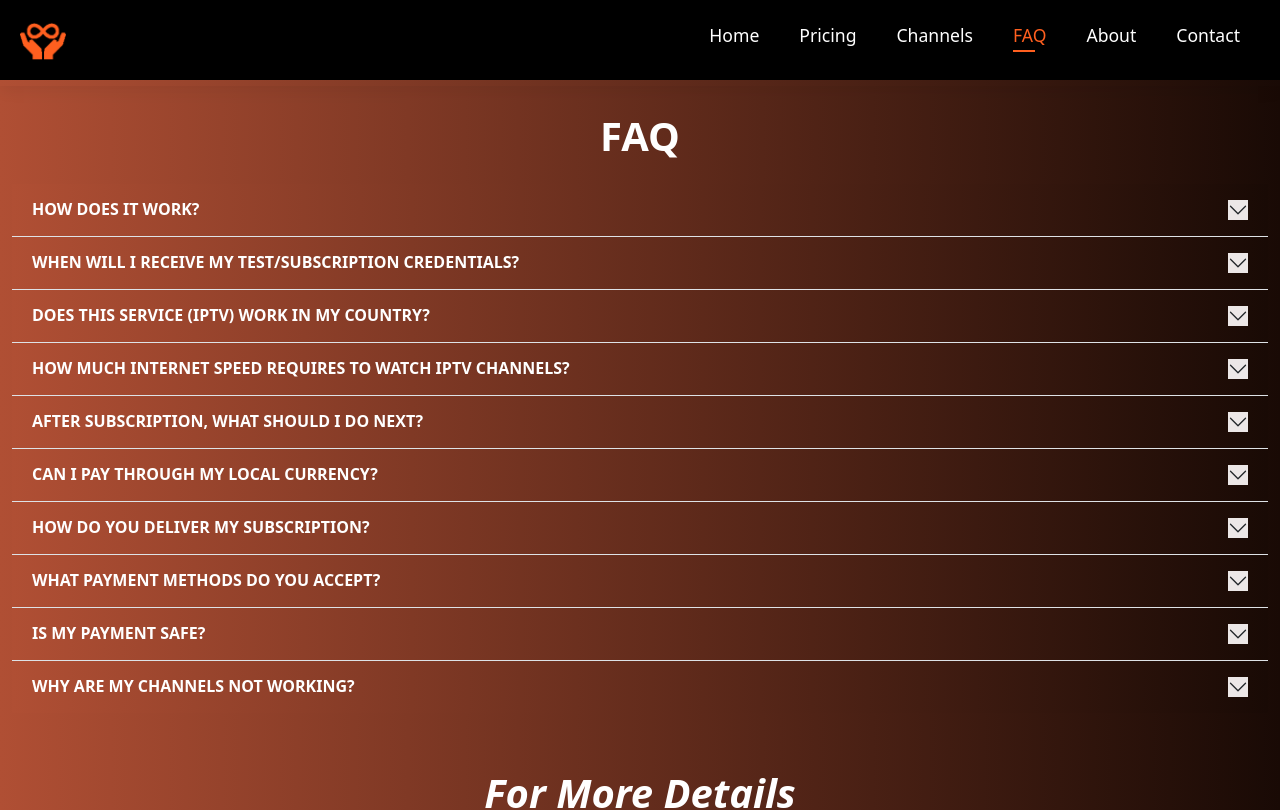
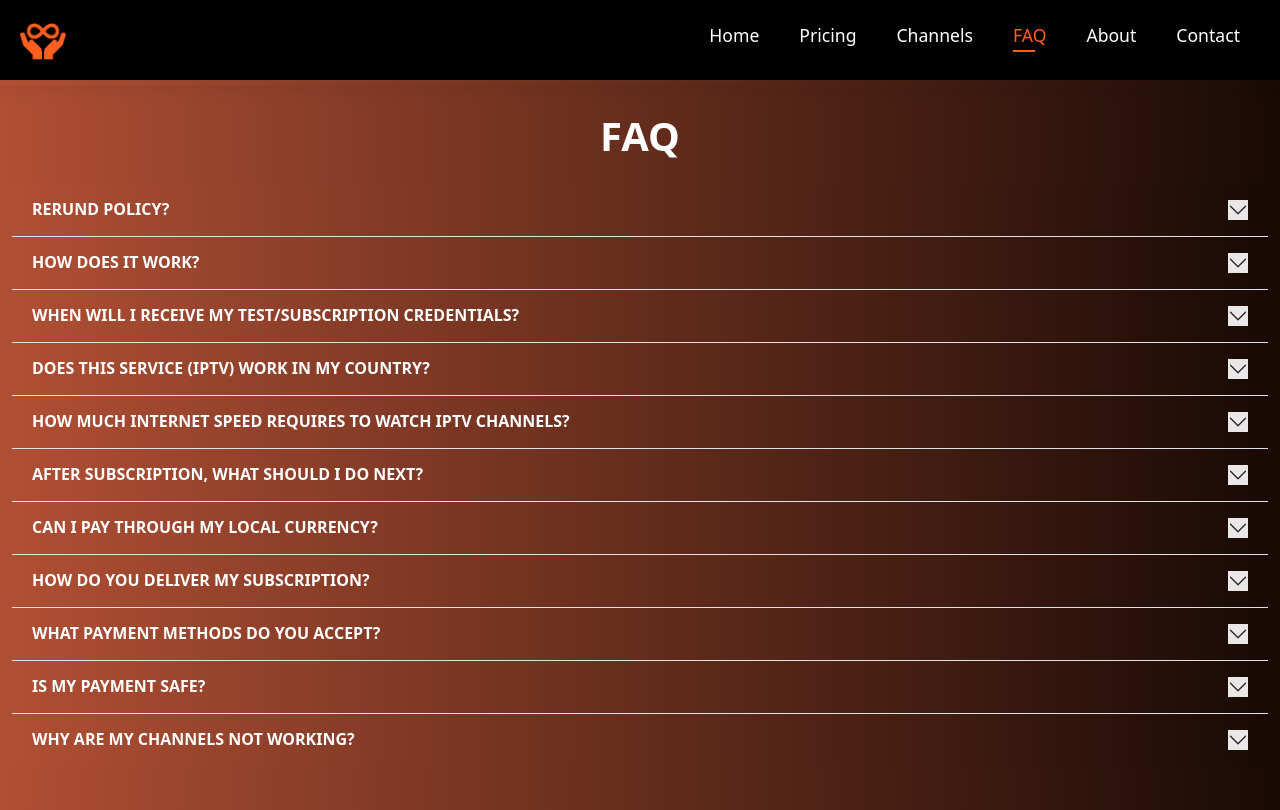
Before and after one commit to mohovic0/projectiptv, a Next.js app: page /faq in a window 1280 px wide. Shown: the top 810 px of the page. Built offline with nearby package versions, Linux system fonts and the light colour scheme.

Commit message:
refund policy

```diff
--- a/pages/faq/index.js
+++ b/pages/faq/index.js
@@ -3,6 +3,7 @@ import styles from "./Faq.module.css";
 import Head from "next/head";
 import Chatwhatsap from "@/components/chatwhatsap";
 import ContactForm from "@/components/contactForm";
+import Link from "next/link";
 
 
 function Faq() {
@@ -42,6 +43,40 @@ function Faq() {
           <section className={`container-fluid pt-5 pb-2 ${styles.section1}`}>
               <h1 className="fs-1 fw-bolder text-black pt-5 text-white mt-3 text-center mb-4">FAQ</h1>
               <div className="accordion accordion-flush" id="accordionFlushExample">
+
+              <div className={`accordion-item ${styles.accordionBtn}`}>
+                  <h2 className="accordion-header">
+                    <button
+                      className={`accordion-button collapsed ${styles.accordionbtn}`}
+                      type="button"
+                      data-bs-toggle="collapse"
+                      data-bs-target="#flush-collapseZero"
+                      aria-expanded="false"
+                      aria-controls="flush-collapsezero"
+                    >
+                      <strong>RERUND POLICY?</strong>
+                    </button>
+                  </h2>
+                  <div
+                    id="flush-collapseZero"
+                    className="accordion-collapse collapse"
+                    data-bs-parent="#accordionFlushExample"
+                  >
+                    <div className="accordion-body">
+
+                          <ul className="mt-4 ">
+                            <li className="mt-2">
+                              Our service is provisioned instantly after payment and our refund policy is simple and straight forward.
+                            </li>
+                            <li className="mt-2">If not satisfied with the service and you would like a refund, we process full refunds applied/submitted within the first 7 days of purchase.</li>
+                            <li className="mt-2">
+                              Not satisfied with the service?, Just contact us on the Whatsapp, or submit a comment on this link <Link style={{color : "#FF5F1F" , fontWeight : "600"}} href={'https://www.iptvinfinity.tech/contact'}>Click Me</Link>
+                            </li>
+                            <li className="mt-2">Refunds at most times will be processed within 24hrs but please give a maximum time of 48hrs.</li>
+                          </ul>
+                    </div>
+                  </div>
+                </div>
 
                 <div className={`accordion-item ${styles.accordionBtn}`}>
                   <h2 className="accordion-header">
```
